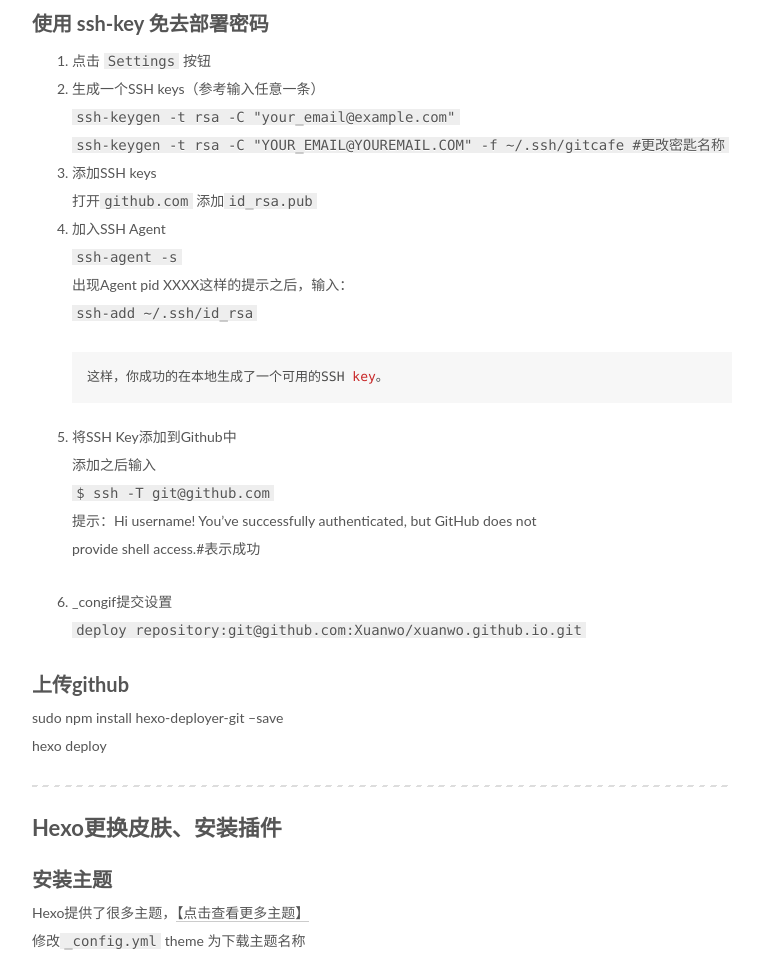
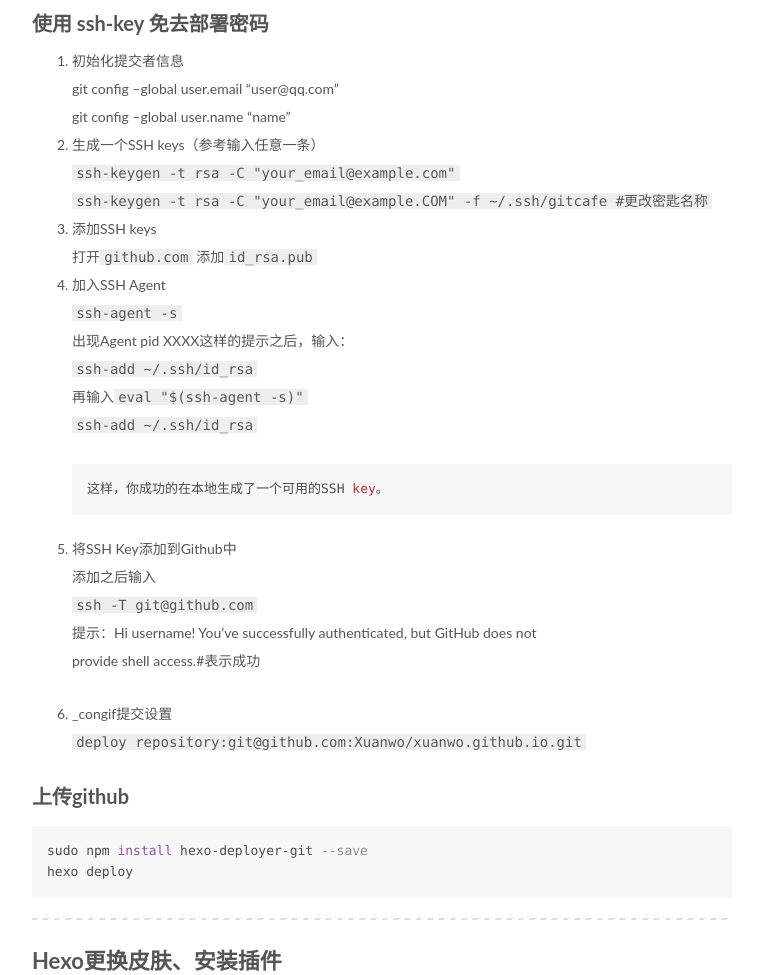
Before and after one commit to qiucanghuai/qiucanghuai.github.io, a plain HTML site: page Using-Hexo-erect-to-Github Pages/index.html in a window 1280 px wide. Shown: the part 2765-3740 px from the top of the page, without its empty margins (258-1018 px from the left). Drawn offline with Linux system fonts and the light colour scheme; a script that the page names is missing; a web font is replaced by a local one.

Commit message:
Site updated: 2015-10-20 10:49:16

```diff
--- a/Using-Hexo-erect-to-Github Pages/index.html
+++ b/Using-Hexo-erect-to-Github Pages/index.html
@@ -61,7 +61,7 @@
 风一般的速度Hexo基于Node.js，支持多进程，几百篇文章也可以秒生成。
 流畅的撰写支持GitHub Flavored Markdown和所有Octopress的插件。
 扩展性 Hexo支持">
-<meta property="og:updated_time" content="2015-10-20T09:55:15.000Z">
+<meta property="og:updated_time" content="2015-10-20T10:49:09.000Z">
 <meta name="twitter:card" content="summary">
 <meta name="twitter:title" content="使用Hexo架设到Github Pages全指南">
 <meta name="twitter:description" content="Hexo介绍
@@ -317,18 +317,19 @@
 <li>点击继续，选择主题，点击<code>Publish page</code>发布。</li>
 </ol>
 <h3 id="使用_ssh-key_免去部署密码">使用 ssh-key 免去部署密码</h3><ol>
-<li>点击 <code>Settings</code> 按钮</li>
-<li>生成一个SSH keys（参考输入任意一条）<br> <code>ssh-keygen -t rsa -C &quot;your_email@example.com&quot;</code><br> <code>ssh-keygen -t rsa -C &quot;YOUR_EMAIL@YOUREMAIL.COM&quot; -f ~/.ssh/gitcafe #更改密匙名称</code></li>
+<li>初始化提交者信息<br> git config –global user.email “user@qq.com”<br> git config –global user.name “name”</li>
+<li>生成一个SSH keys（参考输入任意一条）<br> <code>ssh-keygen -t rsa -C &quot;your_email@example.com&quot;</code><br> <code>ssh-keygen -t rsa -C &quot;your_email@example.COM&quot; -f ~/.ssh/gitcafe #更改密匙名称</code></li>
 <li>添加SSH keys<br>打开<code>github.com</code> 添加<code>id_rsa.pub</code></li>
-<li><p>加入SSH Agent<br>   <code>ssh-agent -s</code><br>   出现Agent pid XXXX这样的提示之后，输入：<br>   <code>ssh-add ~/.ssh/id_rsa</code></p>
+<li><p>加入SSH Agent<br>   <code>ssh-agent -s</code><br>   出现Agent pid XXXX这样的提示之后，输入：<br>   <code>ssh-add ~/.ssh/id_rsa</code><br>   再输入<code>eval &quot;$(ssh-agent -s)&quot;</code><br>   <code>ssh-add ~/.ssh/id_rsa</code></p>
 <pre><code>这样，你成功的在本地生成了一个可用的SSH <span class="variable">key</span>。
 </code></pre></li>
-<li><p>将SSH Key添加到Github中<br>  添加之后输入<br>   <code>$ ssh -T git@github.com</code><br>   提示：Hi username! You’ve successfully authenticated, but GitHub does not<br>   provide shell access.#表示成功</p>
+<li><p>将SSH Key添加到Github中<br>  添加之后输入<br>   <code>ssh -T git@github.com</code><br>   提示：Hi username! You’ve successfully authenticated, but GitHub does not<br>   provide shell access.#表示成功</p>
 </li>
 <li>_congif提交设置<br> <code>deploy repository:git@github.com:Xuanwo/xuanwo.github.io.git</code></li>
 </ol>
-<h3 id="上传github">上传github</h3><p>sudo npm install hexo-deployer-git –save<br>hexo deploy</p>
-<hr>
+<h3 id="上传github">上传github</h3><pre><code>sudo npm <span class="operator"><span class="keyword">install</span> hexo-deployer-git <span class="comment">--save</span>
+hexo deploy</span>
+</code></pre><hr>
 <h2 id="Hexo更换皮肤、安装插件">Hexo更换皮肤、安装插件</h2><h3 id="安装主题">安装主题</h3><p>Hexo提供了很多主题，<a href="https://hexo.io/themes/" target="_blank" rel="external">【点击查看更多主题】</a><br> 修改<code>_config.yml</code>  theme 为下载主题名称</p>
 <h3 id="安装多说评论">安装多说评论</h3><ol>
 <li>登陆多说，登录后在首页选择 “我要安装”。 </li>
--- a/css/main.css
+++ b/css/main.css
@@ -1008,7 +1008,7 @@
   width: 4px;
   height: 4px;
   border-radius: 50%;
-  background: #12ff42;
+  background: #ff05ff;
 }
 .sidebar-nav {
   margin: 0 0 20px;
```
Also changed, not shown: favicon.ico (added).
